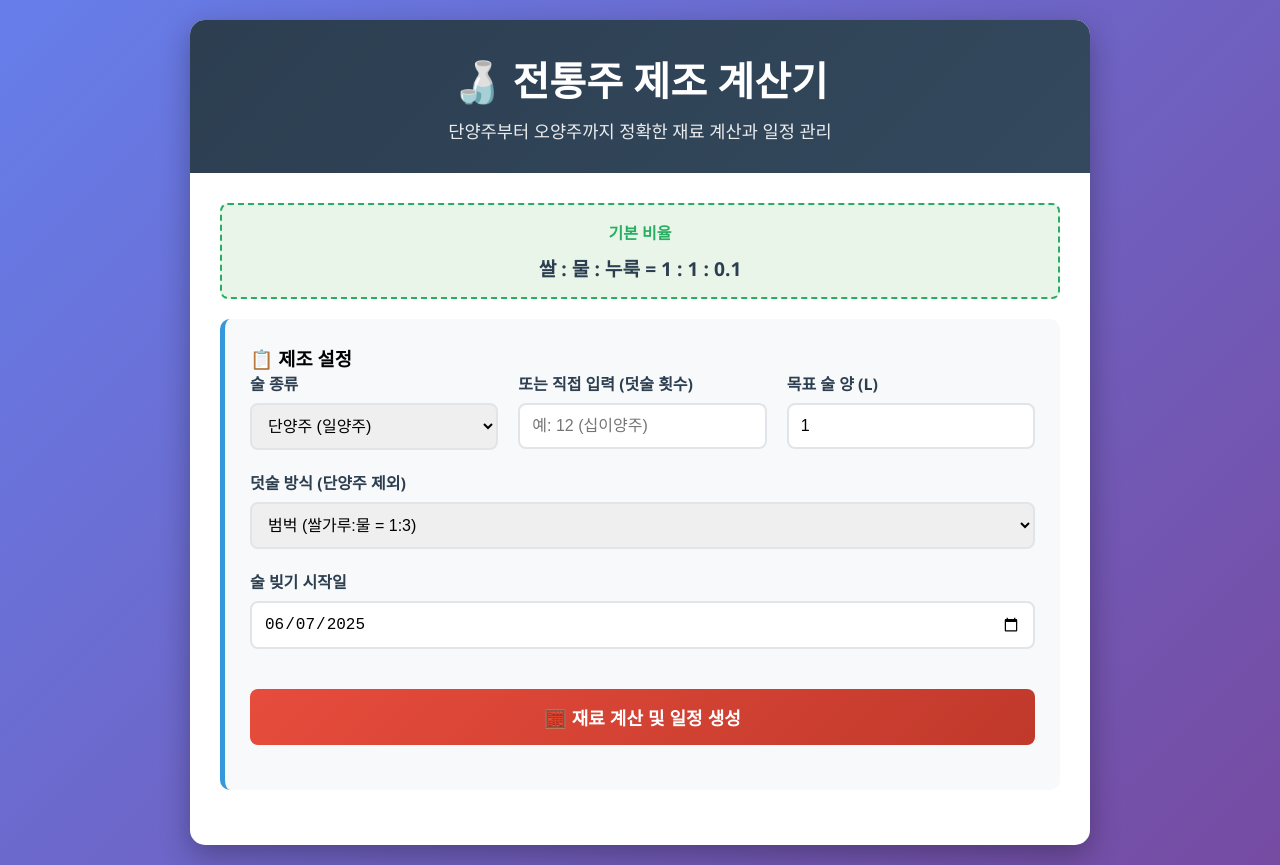
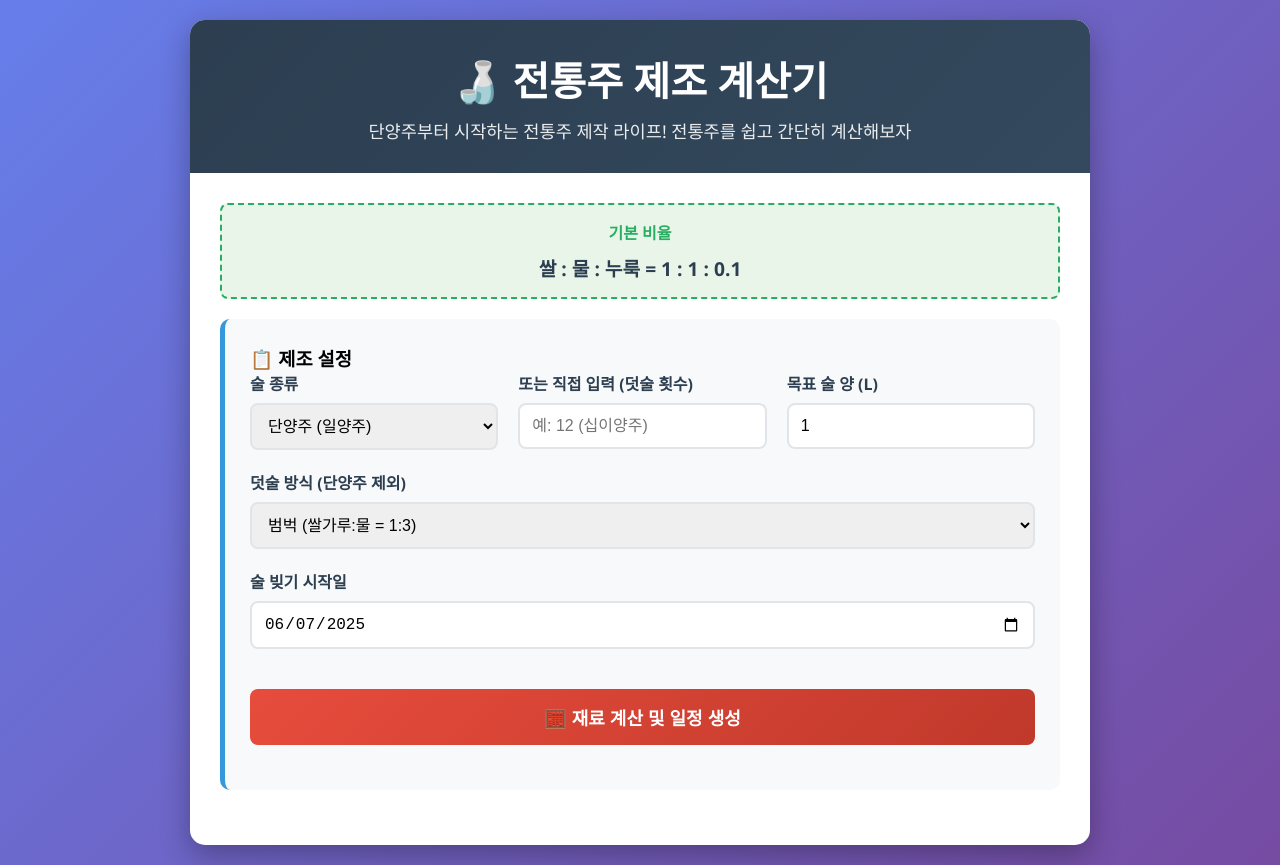
Before and after one commit to Obrey/korean-liquor-calculator, a plain HTML site: page index.html in a window 1280 px wide. Drawn offline with Linux system fonts and the light colour scheme.

Commit message:
소제목 변경

```diff
--- a/index.html
+++ b/index.html
@@ -10,7 +10,7 @@
     <div class="container">
         <div class="header">
             <h1>🍶 전통주 제조 계산기</h1>
-            <p>단양주부터 오양주까지 정확한 재료 계산과 일정 관리</p>
+            <p>단양주부터 시작하는 전통주 제작 라이프! 전통주를 쉽고 간단히 계산해보자</p>
         </div>
 
         <div class="content">
```
